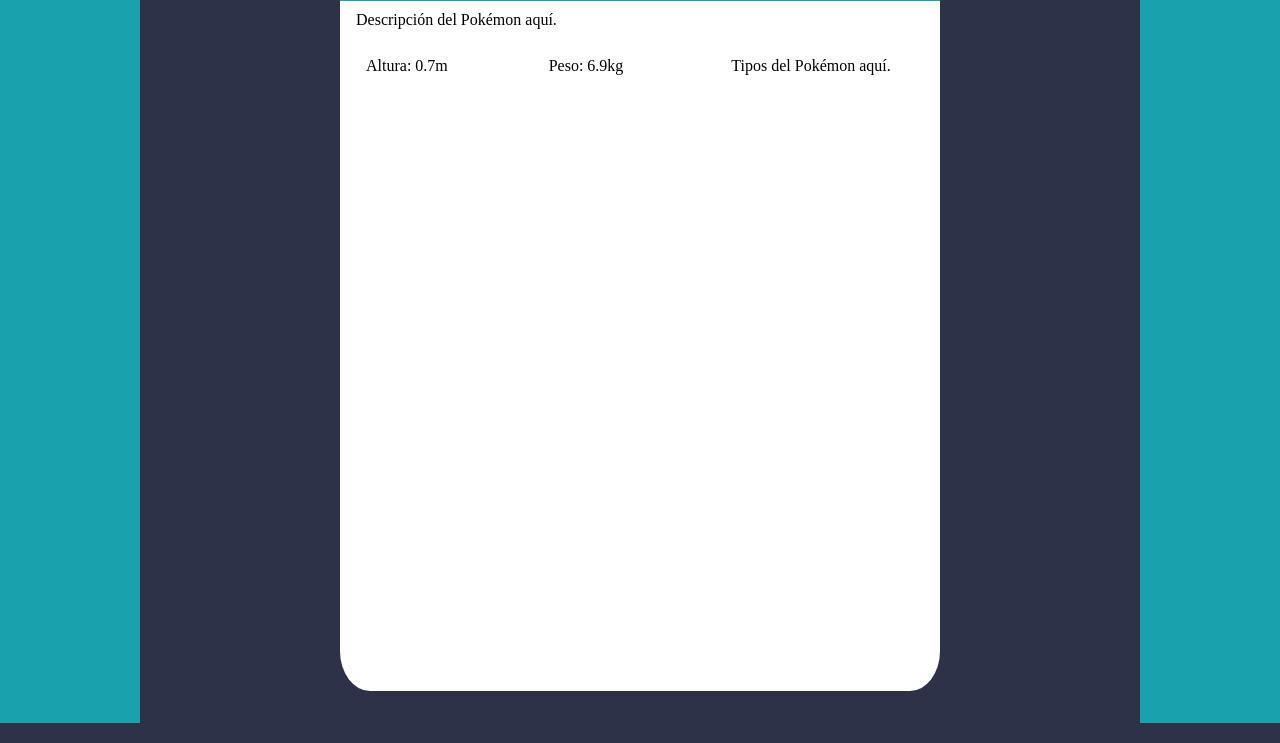
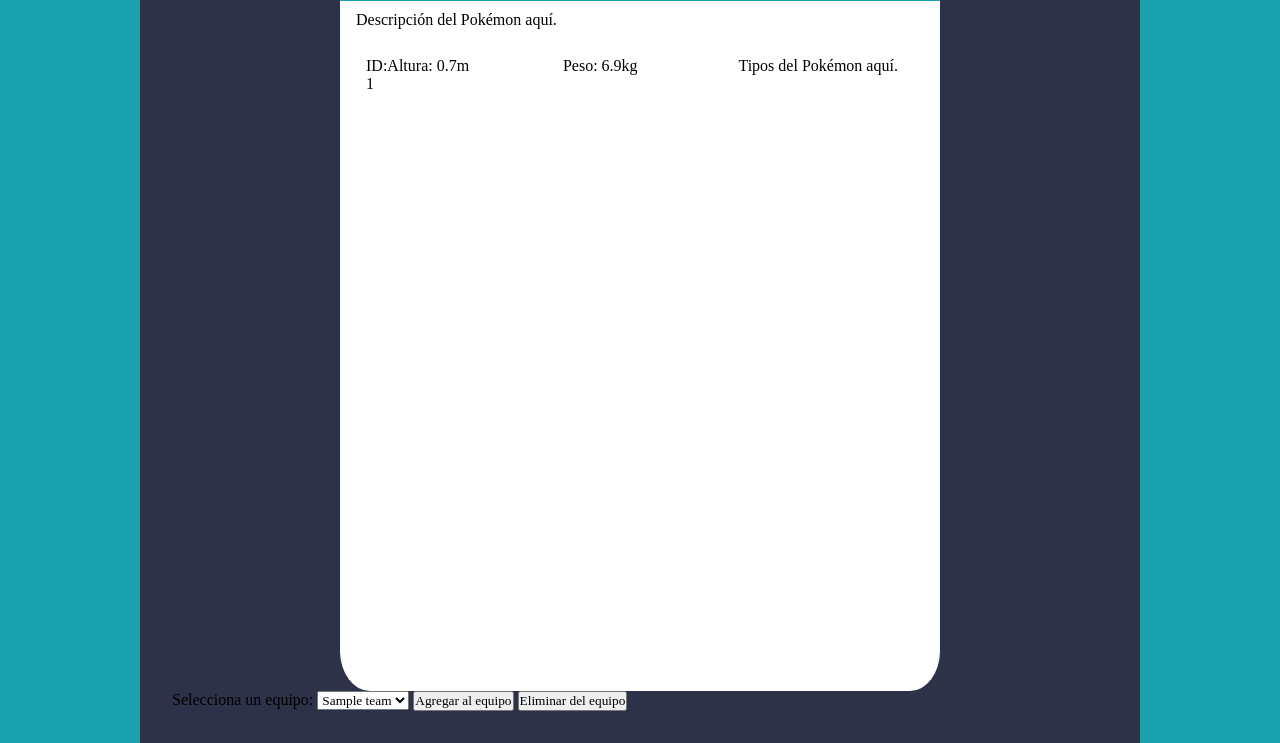
Before and after one commit to leop3z/TP1---Pokedex-, a Flask app: page /pokemon in a window 1280 px wide. Shown: the part 247-990 px from the top of the page. Run offline with Flask 3, Linux system fonts and the light colour scheme; tables that the repository leaves empty hold one stand-in row (values such as "Sample post"); some libraries are stand-ins or nearby versions.

Commit message:
Pagina de estadisticas: muestra ID de pokeapi | tiene dropdown para seleccionar equipo y botones para agregar a equipo y eliminar de equipo | APARTE agregado README con instrucciones para iniciar el proyecto

```diff
--- a/static/js/pokemon.js
+++ b/static/js/pokemon.js
@@ -1,35 +1,26 @@
 document.addEventListener("DOMContentLoaded", () => {
-    // Obtener el ID(Nombre o n° pokedex) del Pokemon de los parámetros de la URL
     const urlParams = new URLSearchParams(window.location.search);
     const pokemonId = urlParams.get('id');
 
-    // URL para obtener los datos del Pokémon
     const urlPokemons = `https://pokeapi.co/api/v2/pokemon/${pokemonId}`;
     const urlInfoPokemons = `https://pokeapi.co/api/v2/pokemon-species/${pokemonId}`;
 
-    // Hacer la solicitud a la POKEAPI para obtener los datos del Pokémon
+    function loadPokemonDetails() {
         fetch(urlPokemons)
             .then(response => response.json())
             .then(pokemon => {
-            // Construir la URL completa de la imagen del Pokémon
                 const imageUrl = `https://raw.githubusercontent.com/PokeAPI/sprites/master/sprites/pokemon/other/official-artwork/${pokemon.id}.png`;
-
-            // Asignar la URL de la imagen al elemento de la imagen
                 document.getElementById('pokemon_image').src = imageUrl;
-
-            // Asignar otros detalles del Pokemon
                 document.getElementById('pokemon_name').innerText = pokemon.name;
+                document.getElementById('pokemon_id').innerText = `ID: ${pokemon.id}`;
                 document.getElementById('pokemon_height').innerText = `Height: ${pokemon.height / 10}m`;
                 document.getElementById('pokemon_weight').innerText = `Weight: ${pokemon.weight / 10}kg`;
 
-            // Mostrar los tipos del Pokemon
                 const types = pokemon.types.map(type => type.type.name).join(', ');
                 document.getElementById('pokemon_types').innerText = types;
 
-            // Crear una tabla con los detalles de las estadísticas del Pokémon
                 createPokemonTable(pokemon);
 
-            // Obtener la descripción del Pokémon desde la POKEAPI de especies
                 fetch(urlInfoPokemons)
                     .then(response => response.json())
                     .then(speciesData => {
@@ -37,9 +28,91 @@ document.addEventListener("DOMContentLoaded", () => {
                         const description = descriptionEntry ? descriptionEntry.flavor_text : 'No description available.';
                         document.getElementById('pokemon_description').innerText = description;
                     });
+            });
+    }
+
+    function loadTeamsDropdown() {
+        fetch('/teams_with_pokemons')
+            .then(response => response.json())
+            .then(teams => {
+                const dropdown = document.getElementById('team-dropdown');
+                dropdown.innerHTML = '';
+                if (teams.length === 0) {
+                    const option = document.createElement('option');
+                    option.value = '';
+                    option.textContent = 'No teams available';
+                    dropdown.appendChild(option);
+                } else {
+                    teams.forEach(team => {
+                        const option = document.createElement('option');
+                        option.value = team.id;
+                        option.textContent = team.name;
+                        dropdown.appendChild(option);
+                    });
+                }
             })
+            .catch(err => console.error('Error fetching teams:', err));
+    }
 
-    // Ayuda extrema de videos, tutoriales y chat (explote con ese JS en general)
+    function addEventListeners() {
+        document.getElementById('add-to-team').addEventListener('click', () => {
+            const selectedTeamId = document.getElementById('team-dropdown').value;
+            if (selectedTeamId) {
+                fetch(`/team/${selectedTeamId}/pokemon`, {
+                    method: 'POST',
+                    headers: {
+                        'Content-Type': 'application/json',
+                    },
+                    body: JSON.stringify({
+                        pokemon_id: pokemonId
+                    }),
+                })
+                .then(response => response.json())
+                .then(data => {
+                    if (data.message === 'Pokemon added to team successfully') {
+                        alert('Pokémon agregado al equipo');
+                    } else if (data.message === 'Team already has 6 pokemons') {
+                        alert('El equipo ya tiene 6 Pokémon. No se pueden agregar más.');
+                    } else {
+                        alert('Error al agregar Pokémon al equipo');
+                    }
+                })
+                .catch(error => {
+                    console.error('Error al agregar Pokémon al equipo:', error);
+                    alert('Error al agregar Pokémon al equipo. Por favor, intente de nuevo.');
+                });
+            } else {
+                alert('Seleccione un equipo para agregar el Pokémon');
+            }
+        });
+
+        document.getElementById('remove-from-team').addEventListener('click', () => {
+            const selectedTeamId = document.getElementById('team-dropdown').value;
+            if (selectedTeamId) {
+                fetch(`/team/${selectedTeamId}/pokemon/${pokemonId}`, {
+                    method: 'DELETE',
+                    headers: {
+                        'Content-Type': 'application/json',
+                    },
+                })
+                .then(response => response.json())
+                .then(data => {
+                    if (data.message === 'Pokemon removed from team successfully') {
+                        alert('Pokémon eliminado del equipo');
+                    } else {
+                        alert('Error al eliminar Pokémon del equipo');
+                    }
+                })
+                .catch(error => {
+                    console.error('Error al eliminar Pokémon del equipo:', error);
+                    alert('Error al eliminar Pokémon del equipo. Por favor, intente de nuevo.');
+                });
+            } else {
+                alert('Seleccione un equipo para eliminar el Pokémon');
+            }
+        });
+    }
+
     function createPokemonTable(pokemon) {
         const table = document.getElementById('pokemon_table');
         const tableHTML = `
@@ -58,4 +131,9 @@ document.addEventListener("DOMContentLoaded", () => {
         `;
         table.innerHTML = tableHTML;
     }
+
+    // Cargar detalles del Pokémon y el dropdown de equipos
+    loadPokemonDetails();
+    loadTeamsDropdown();
+    addEventListeners();
 });
--- a/templates/pokemon.html
+++ b/templates/pokemon.html
@@ -34,6 +34,7 @@
                     <div id="pokemon_description">Descripción del Pokémon aquí.</div>
                 </div>
                 <div class="pokemon__features">
+                    <div class="pokemon__id" id="pokemon_id">ID: 1</div>
                     <div class="pokemon__height" id="pokemon_height">Altura: 0.7m</div>
                     <div class="pokemon__weight" id="pokemon_weight">Peso: 6.9kg</div>
                     <div class="pokemon__types" id="pokemon_types">Tipos del Pokémon aquí.</div>
@@ -43,6 +44,12 @@
                 </div>
             </div>
         </div>
+        <div class="team-actions">
+            <label for="team-dropdown">Selecciona un equipo:</label>
+            <select id="team-dropdown"></select>
+            <button id="add-to-team">Agregar al equipo</button>
+            <button id="remove-from-team">Eliminar del equipo</button>
+        </div>
     </main>
 
     <script src="/static/js/pokemon.js"></script>
```
Also changed, not shown: app.py (+0 -140 lines), README.md. Lines whose indentation alone changed are shown as unchanged.
